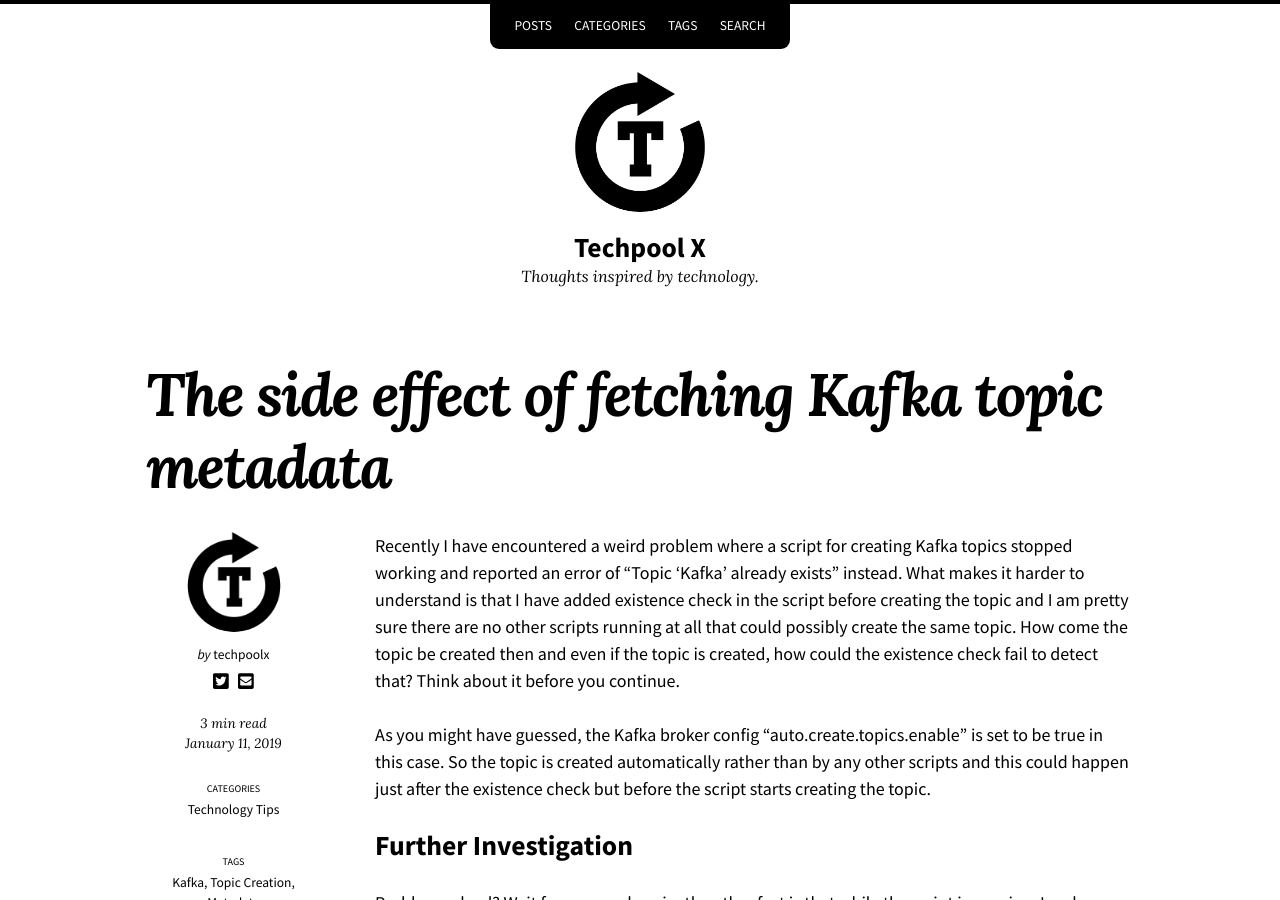
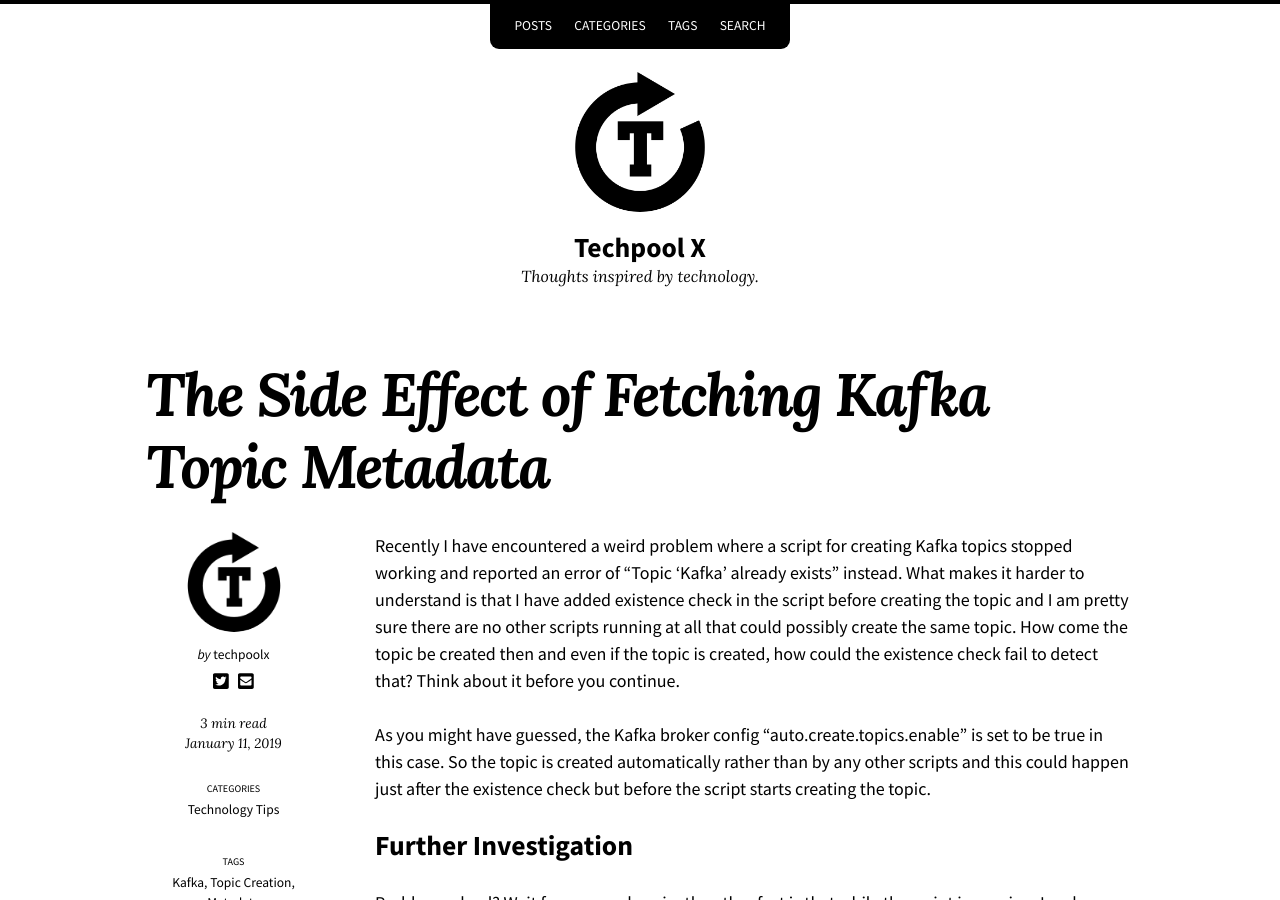
Before and after one commit to techpoolx/techpoolx.github.io, a Jekyll site: the page built from _posts/2019-01-11-the-side-effect-of-fetching-kafka-topic-metadata.md, in a window 1280 px wide and 900 px high. Built offline with Jekyll 4.4.1, drawn with Linux system fonts in a browser that asks for light colours; nearby versions of some CDN libraries; comment, search, counter and statistics services are not loaded.

```diff
--- a/_posts/2019-01-11-the-side-effect-of-fetching-kafka-topic-metadata.md
+++ b/_posts/2019-01-11-the-side-effect-of-fetching-kafka-topic-metadata.md
@@ -1,5 +1,5 @@
 ---
-title: 'The side effect of fetching Kafka topic metadata'
+title: 'The Side Effect of Fetching Kafka Topic Metadata'
 excerpt: "Fetching Kafka topic metadata has a side effect that people often overlook. We reproduce it with code examples using kafka-junit and conclude with a very easy to remember note as a reminder."
 categories:
   - Technology Tips
```
